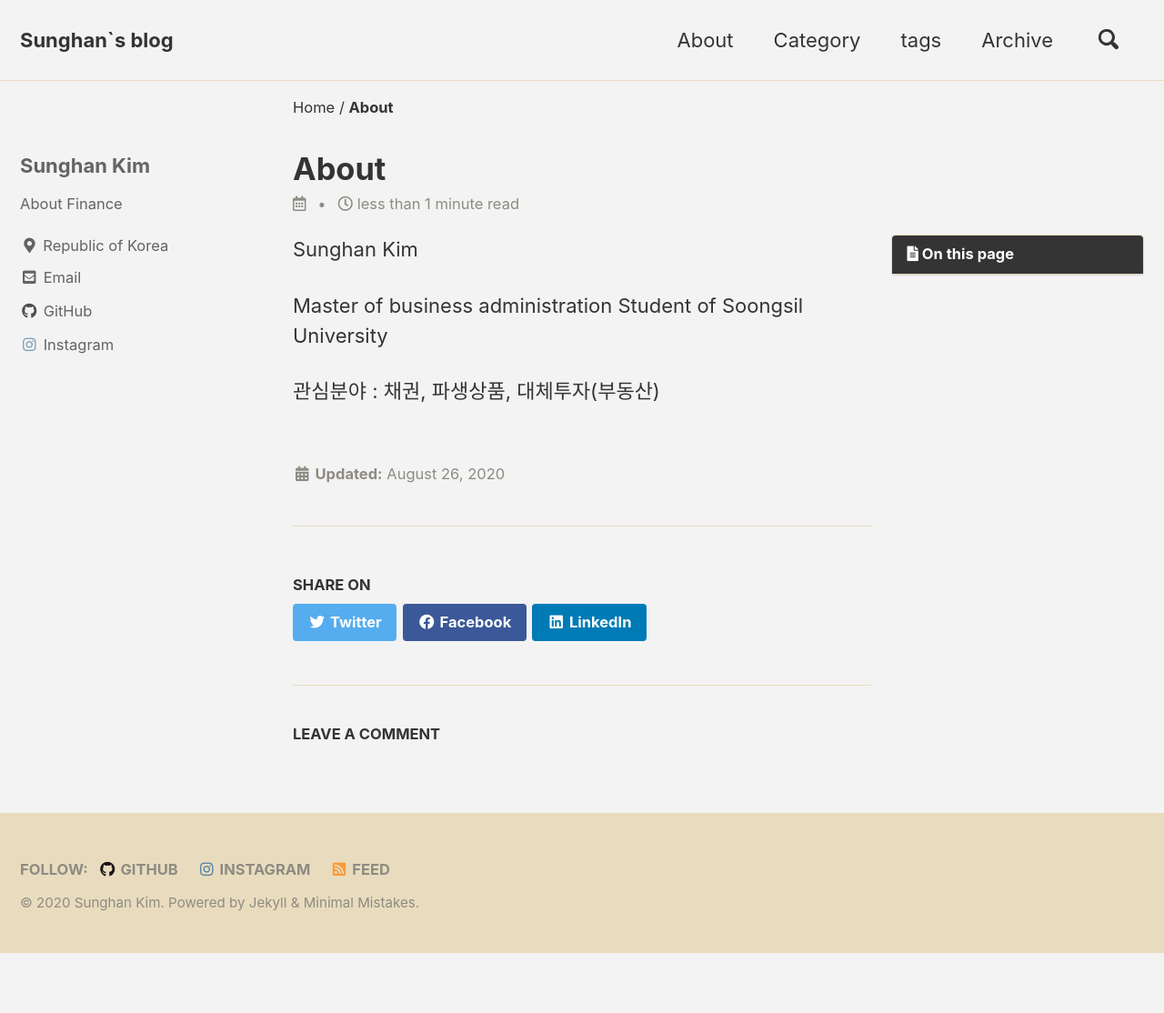
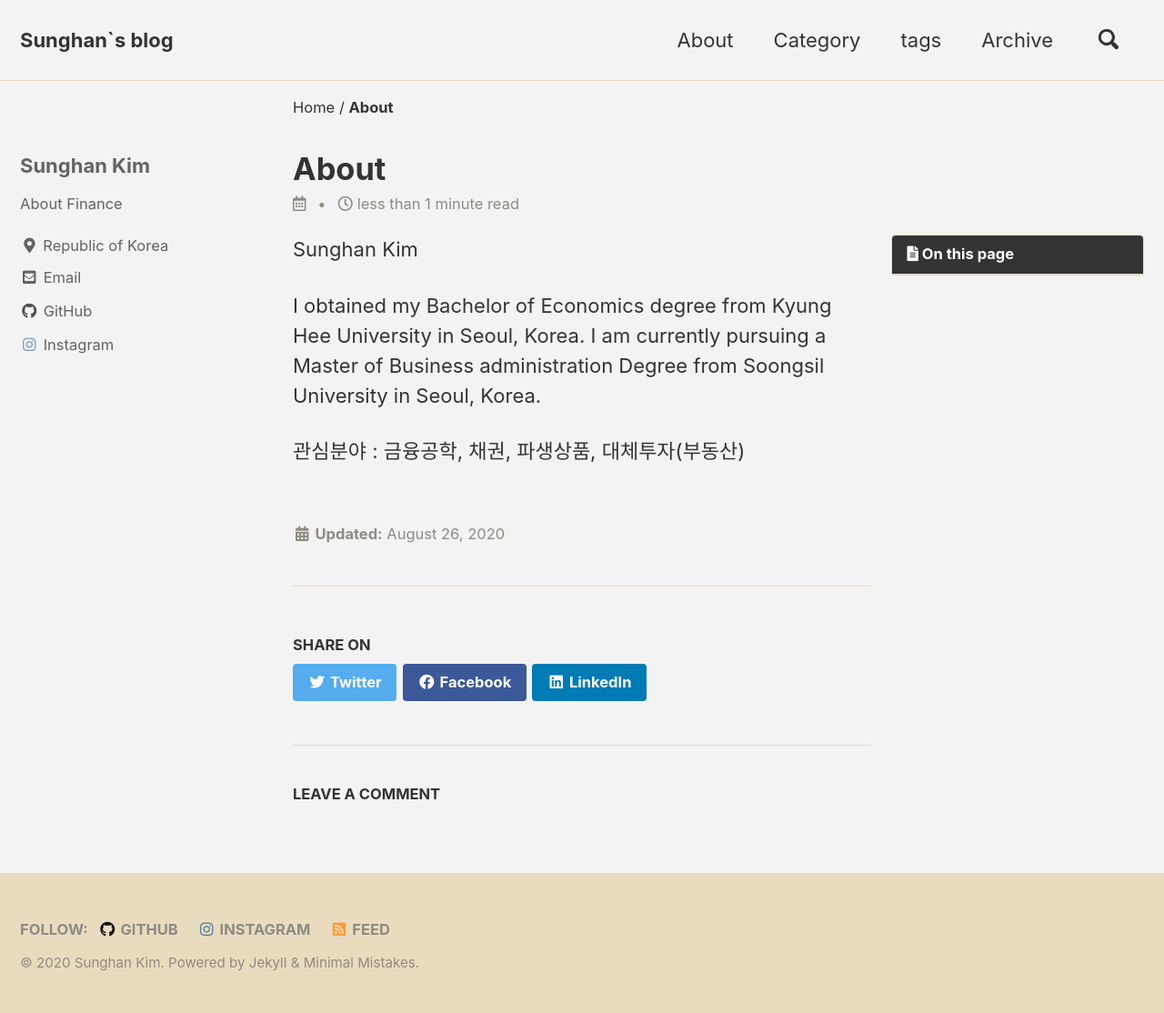
Before and after one commit to suka35/suka35.github.io, a Jekyll site: the page built from _pages/about.md, in a window 1280 px wide. Shown: the whole page at 91% size. Built offline with Jekyll 4.4.1, drawn with Linux system fonts in a browser that asks for light colours; cached includes are drawn as plain includes; comment, search, counter and statistics services are not loaded; before the commit the page ends 1048 px from its top, so only the background shows below that.

Commit message:
Update about.md

```diff
--- a/_pages/about.md
+++ b/_pages/about.md
@@ -18,6 +18,7 @@ toc: true
 
 Sunghan Kim
 
-Master of business administration Student of Soongsil University
+I obtained my Bachelor of Economics degree from Kyung Hee University in Seoul, Korea.
+I am currently pursuing a Master of Business administration Degree from Soongsil University in Seoul, Korea.
 
-관심분야 : 채권, 파생상품, 대체투자(부동산)
+관심분야 : 금융공학, 채권, 파생상품, 대체투자(부동산)
```
